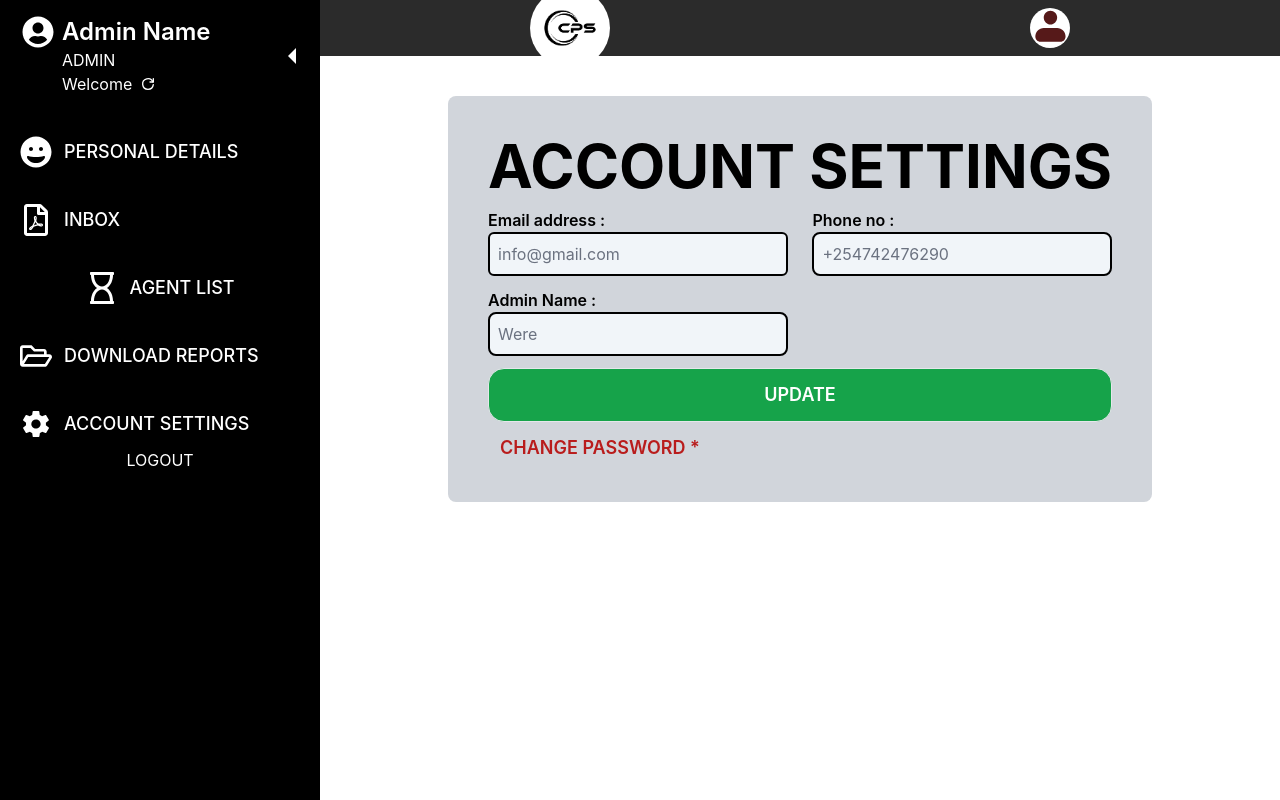
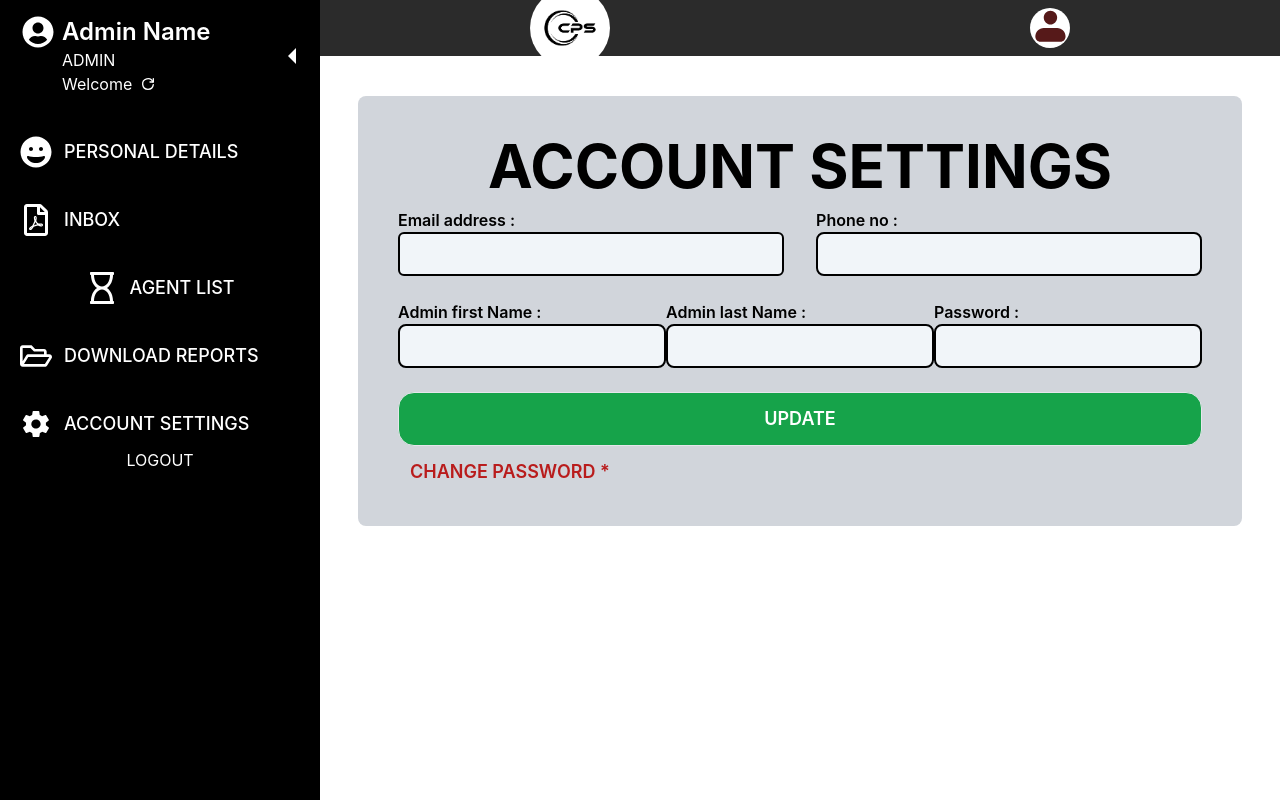
Before and after one commit to weresh/agent-placement, a React (Create React App) app: page /admin/adminaccountsettings in a window 1280 px wide. Built offline with nearby package versions, Linux system fonts and the light colour scheme.

Commit message:
pages update two

```diff
--- a/src/pages/admin/Adminaccountsettings.js
+++ b/src/pages/admin/Adminaccountsettings.js
@@ -1,37 +1,212 @@
-import React from 'react'
+// import React, { useEffect, useState } from 'react'
 
-const Adminaccountsettings = () => {
+// const Accountsettings = () => {
+//     const[formData, setFormdata] = useState({
+//         email: '',
+//         phone: '',
+//         fname: '',
+//         lname: '',
+//         password: ''
+//     });
+
+
+//     const handleSubmit = (e) => {
+//         e.preventDefault()
+//         const userData = JSON.parse(sessionStorage.getItem('user'));
+//         if(!userData){
+//             alert("Please login first")
+//             return
+//         }
+//         console.log(userData);
+//         // ebu login then usubmit hii form tuone. hizo fields zingine
+
+//         // try {
+//         //     const response= fetch('http://localhost:5000/api/user/accountsettings', {
+//         //         method: 'PUT',
+//         //         headers: {
+//         //             'Content-Type': 'application/json'
+//         //         },
+//         //         body: JSON.stringify(formData)
+//         //     })
+//         //     if(response.ok){
+//         //         console.log('account settings updated successfully', response)
+//         //         alert("account settings updated successfully")
+//         //     }
+//         // } catch (error) {
+//         //     console.log(error)
+//         //     alert("An error occurred", error)
+
+//         // }
+//     }
+
+
+//   return (
+//     <div className="flex items-center justify-center">
+//         <div className="bg-gray-300  mt-10 p-10 rounded-lg ">
+//             <form action="" onSubmit={handleSubmit}>
+//             <p className="text-6xl font-bold">ACCOUNT SETTINGS</p>
+//                <div className='flex justify-between items-center'>
+//                    <div className="flex flex-col  w-[48%]">
+//                        <label  className="text-left font-semibold">Email address :</label>
+//                        <input type="text"
+//                        onChange={(e) => setFormdata({...formData, email: e.target.value})}
+//                        className="border-2 border-black rounded-md outline-8 p-2  text-gray-500 bg-slate-100"
+//                        value='info@gmail.com'/>
+//                    </div>
+//                    <div className="flex flex-col my-3 w-[48%]">
+//                        <label  className="text-left font-semibold">Phone no :</label>
+//                        <input
+//                        onChange={(e) => setFormdata({...formData, phone: e.target.value})}
+//                        className="border-2 border-black rounded-lg outline-8 p-2 text-gray-500 bg-slate-100"  value='+254742476290'/>
+//                    </div>
+//                </div>
+//                <div className='flex justify-between items-center'>
+//                    <div className="flex flex-col w-[48%]">
+//                        <label className="text-left font-semibold">Agent first Name :</label>
+//                        <input
+//                        onChange={(e)=> setFormdata({...formData, fname: e.target.value})}
+//                         type="text" className="border-2 border-black rounded-lg outline-8 p-2 text-gray-500 bg-slate-100" />
+//                    </div>
+//                    <div className="flex flex-col w-[48%]">
+//                        <label className="text-left font-semibold">Agent last Name :</label>
+//                        <input onChange={(e)=> setFormdata({...formData, lname: e.target.value})}  type="text" className="border-2 border-black rounded-lg outline-8 p-2 text-gray-500 bg-slate-100"  value='Were'/>
+//                    </div>
+//                    <div className="flex flex-col my-3 w-[48%]">
+//                        <label  className="text-left font-semibold">Password :</label>
+//                        <input
+//                        onChange={(e)=> setFormdata({...formData, password: e.target.value})}
+//                        className="border-2 border-black rounded-lg outline-8 p-2 text-gray-500 bg-slate-100"  value='Field/Desk'/>
+//                    </div>
+//                </div>
+//                <button type='submit' className='border w-full rounded-2xl bg-green-600  text-lg text-white font-semibold py-3 my-3 cursor-pointer' >UPDATE</button>
+//                <button className='float-left text-red-700 text-lg px-3 font-semibold'>CHANGE PASSWORD *</button>
+//             </form>
+//        </div>
+
+//     </div>
+//   )
+// }
+
+// export default Accountsettings
+import React, { useEffect, useState } from 'react'
+
+const Accountsettings = () => {
+    const [formData, setFormData] = useState({
+        email: '',
+        phone: '',
+        fname: '',
+        lname: '',
+        password: ''
+    });
+
+    useEffect(() => {
+        const userData = JSON.parse(sessionStorage.getItem('user'));
+        if (userData) {
+            setFormData({
+                email: userData.email,
+                phone: userData.phone,
+                fname: userData.firstName,
+                lname: userData.lastName,
+                password: ''
+            });
+        }
+    }, []);
+
+    const handleSubmit = async (e) => {
+        e.preventDefault()
+        const userData = JSON.parse(sessionStorage.getItem('user'));
+        if (!userData) {
+            alert("Please login first")
+            return
+        }
+        console.log(userData);
+
+        try {
+            const response = await fetch(`http://localhost:5000/api/user/accountsettings/${userData.personelid}`, {
+                method: 'PUT',
+                headers: {
+                    'Content-Type': 'application/json'
+                },
+                body: JSON.stringify(formData)
+            })
+            if (response.ok) {
+                console.log('account settings updated successfully', response)
+                alert("Account settings updated successfully")
+                   // Update session storage with new data
+                   const updatedUserData = {
+                    ...userData,
+                    email: formData.email,
+                    phone: formData.phone,
+                    firstName: formData.fname,
+                    lastName: formData.lname,
+                }
+                sessionStorage.setItem('user', JSON.stringify(updatedUserData));
+            }
+        } catch (error) {
+            console.log(error)
+            alert("An error occurred", error)
+        }
+    }
+
     return (
-    <div>
-
         <div className="flex items-center justify-center">
-            <div className="bg-gray-300  mt-10 p-10 rounded-lg ">
-                <form action="">
+            <div className="bg-gray-300 mt-10 p-10 rounded-lg">
+                <form onSubmit={handleSubmit}>
                     <p className="text-6xl font-bold">ACCOUNT SETTINGS</p>
                     <div className='flex justify-between items-center'>
-                    <div className="flex flex-col  w-[48%]">
-                        <label  className="text-left font-semibold">Email address :</label>
-                        <input type="text" className="border-2 border-black rounded-md outline-8 p-2  text-gray-500 bg-slate-100" disabled value='info@gmail.com'/>
+                        <div className="flex flex-col w-[48%]">
+                            <label className="text-left font-semibold">Email address :</label>
+                            <input
+                                type="text"
+                                onChange={(e) => setFormData({ ...formData, email: e.target.value })}
+                                className="border-2 border-black rounded-md outline-8 p-2 text-gray-500 bg-slate-100"
+                                value={formData.email}
+                            />
                         </div>
                         <div className="flex flex-col my-3 w-[48%]">
-                        <label  className="text-left font-semibold">Phone no :</label>
-                        <input  className="border-2 border-black rounded-lg outline-8 p-2 text-gray-500 bg-slate-100" disabled value='+254742476290'/>
+                            <label className="text-left font-semibold">Phone no :</label>
+                            <input
+                                onChange={(e) => setFormData({ ...formData, phone: e.target.value })}
+                                className="border-2 border-black rounded-lg outline-8 p-2 text-gray-500 bg-slate-100"
+                                value={formData.phone}
+                            />
                         </div>
                     </div>
                     <div className='flex justify-between items-center'>
                         <div className="flex flex-col w-[48%]">
-                        <label className="text-left font-semibold">Admin Name :</label>
-                        <input type="text" className="border-2 border-black rounded-lg outline-8 p-2 text-gray-500 bg-slate-100" disabled value='Were'/>
+                            <label className="text-left font-semibold">Admin first Name :</label>
+                            <input
+                                onChange={(e) => setFormData({ ...formData, fname: e.target.value })}
+                                type="text"
+                                className="border-2 border-black rounded-lg outline-8 p-2 text-gray-500 bg-slate-100"
+                                value={formData.fname}
+                            />
+                        </div>
+                        <div className="flex flex-col w-[48%]">
+                            <label className="text-left font-semibold">Admin last Name :</label>
+                            <input
+                                onChange={(e) => setFormData({ ...formData, lname: e.target.value })}
+                                type="text"
+                                className="border-2 border-black rounded-lg outline-8 p-2 text-gray-500 bg-slate-100"
+                                value={formData.lname}
+                            />
+                        </div>
+                        <div className="flex flex-col my-3 w-[48%]">
+                            <label className="text-left font-semibold">Password :</label>
+                            <input
+                                onChange={(e) => setFormData({ ...formData, password: e.target.value })}
+                                type="password"
+                                className="border-2 border-black rounded-lg outline-8 p-2 text-gray-500 bg-slate-100"
+                                value={formData.password}
+                            />
                         </div>
                     </div>
-                <button className='border w-full rounded-2xl bg-green-600  text-lg text-white font-semibold py-3 my-3 cursor-pointer' disabled>UPDATE</button>
+                    <button type='submit' className='border w-full rounded-2xl bg-green-600 text-lg text-white font-semibold py-3 my-3 cursor-pointer'>UPDATE</button>
                     <button className='float-left text-red-700 text-lg px-3 font-semibold'>CHANGE PASSWORD *</button>
                 </form>
-        </div>
-
             </div>
         </div>
     )
 }
 
-export default Adminaccountsettings
+export default Accountsettings
--- a/src/pages/admin/Adminreport.js
+++ b/src/pages/admin/Adminreport.js
@@ -57,7 +57,7 @@ const Adminreport = () => {
           <table className="w-full px-3 table-auto">
             <thead>
               <tr className='text-sm text-gray-500'>
-                <th className="px-4 py-2 text-start border-l border-gray-400">CASE ID</th>
+                <th className="px-4 py-2 text-start border-l border-gray-400">USER ID</th>
                 <th className="px-4 py-2 text-start border-l border-gray-400">CATEGORY</th>
                 <th className="px-4 py-2 text-start border-l border-gray-400">REPORT&nbsp;TITLE</th>
                 <th className="px-4 py-2 text-start border-l border-gray-400 whitespace-nowrap">DATE STARTED</th>
```
Lines whose indentation alone changed are shown as unchanged.
